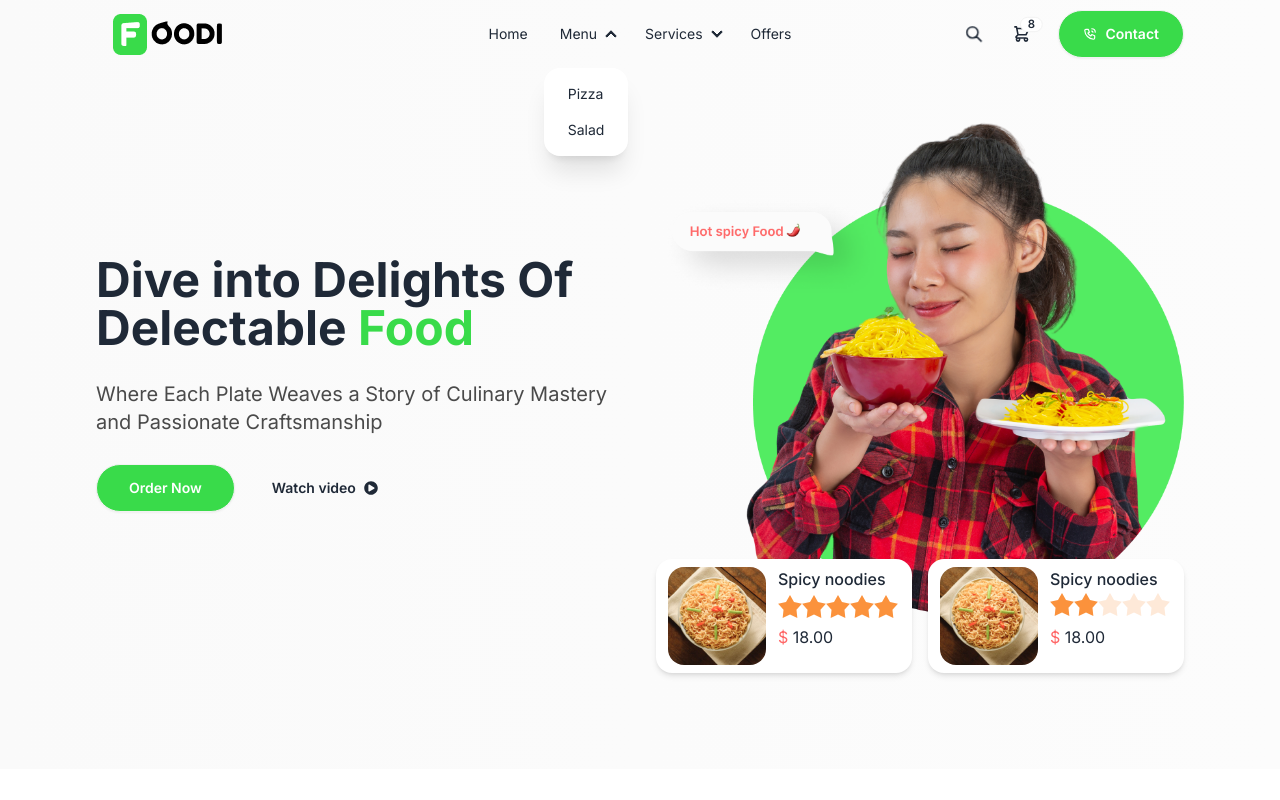
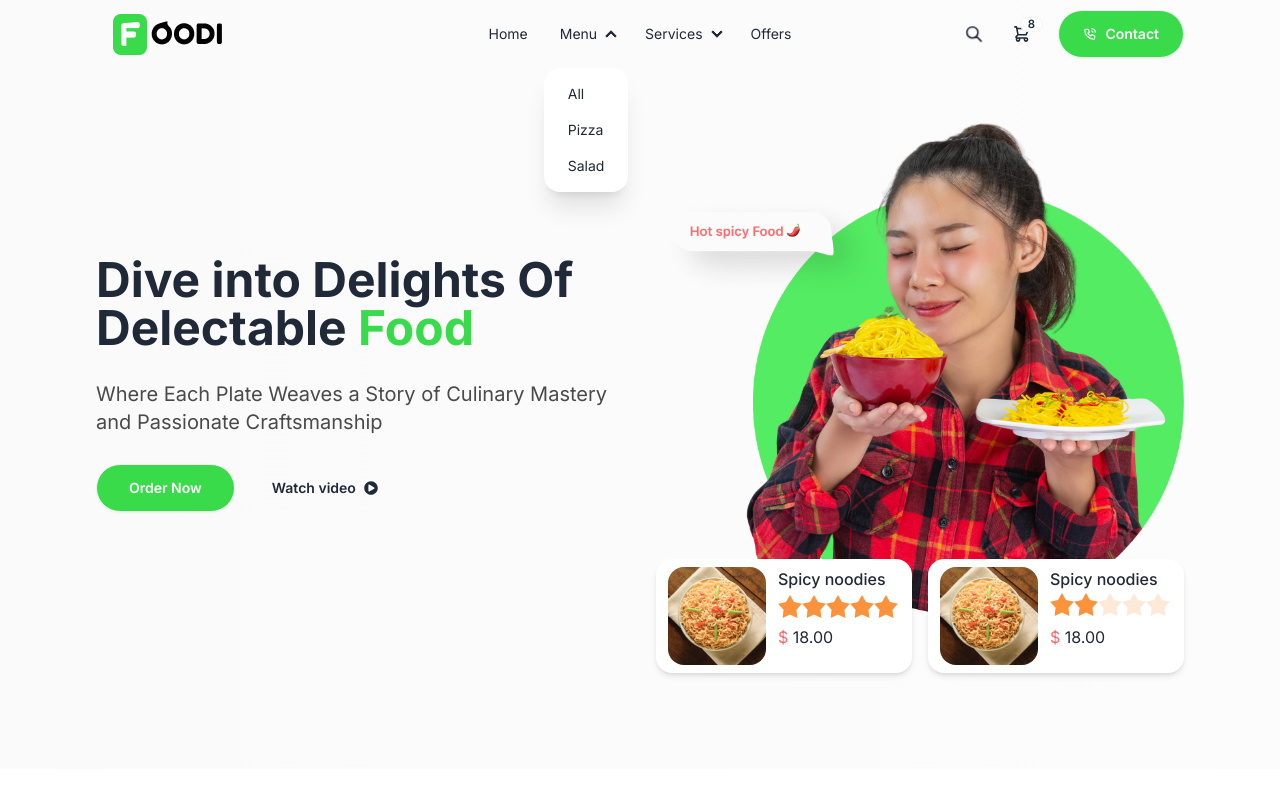
Before and after one commit to ahmed-H20/Food_Shop_EL_mataam, a React (Vite) app: page / in a window 1280 px wide. Both pictures are taken after a click on the heading "Menu". Shown: the top 800 px of the page. Built offline with nearby package versions, Linux system fonts and the light colour scheme.

Commit message:
Eit nav bar

```diff
--- a/src/components/Nav.jsx
+++ b/src/components/Nav.jsx
@@ -29,6 +29,7 @@ const Nav = () => {
       <details>
         <summary>Menu</summary>
         <ul className="p-2">
+          <li><a>All</a></li>
           <li><a>Pizza</a></li>
           <li><a>Salad</a></li>
         </ul>
```
